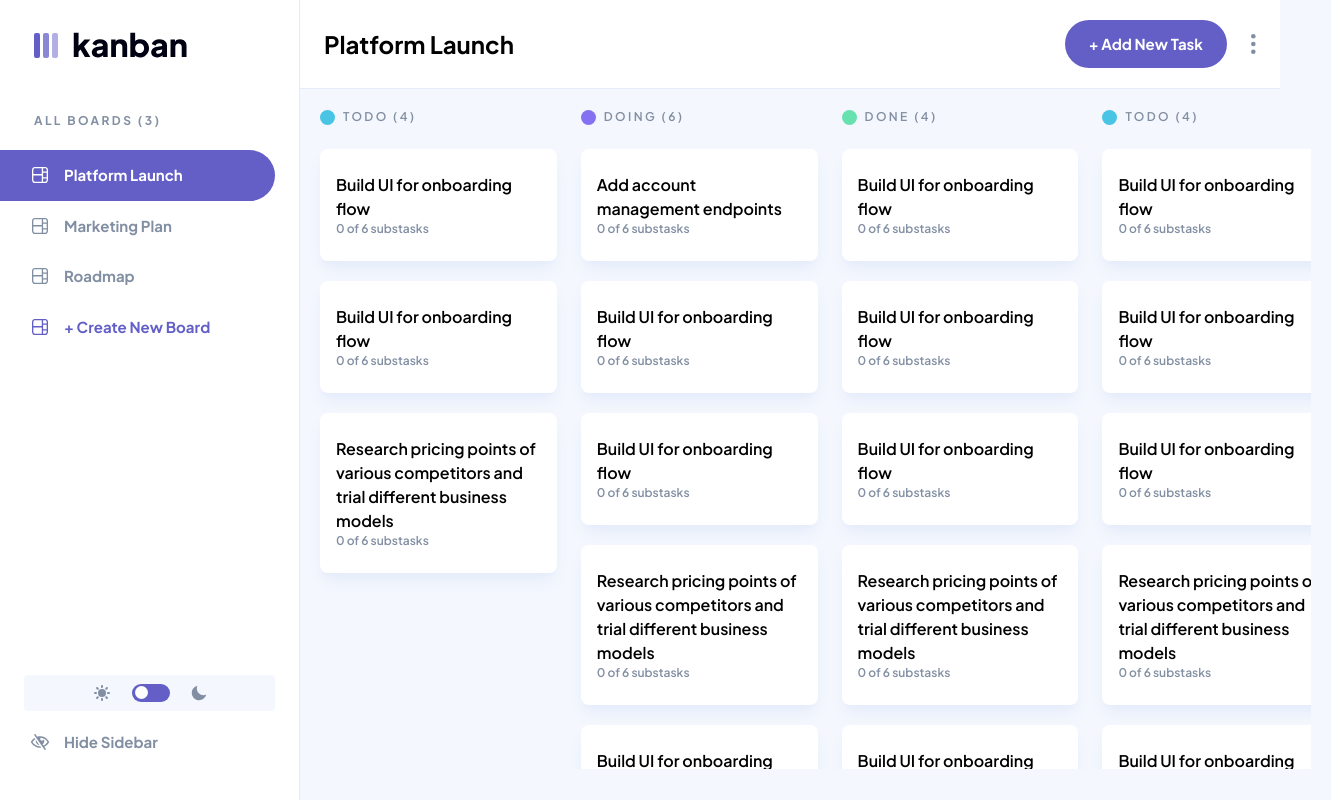
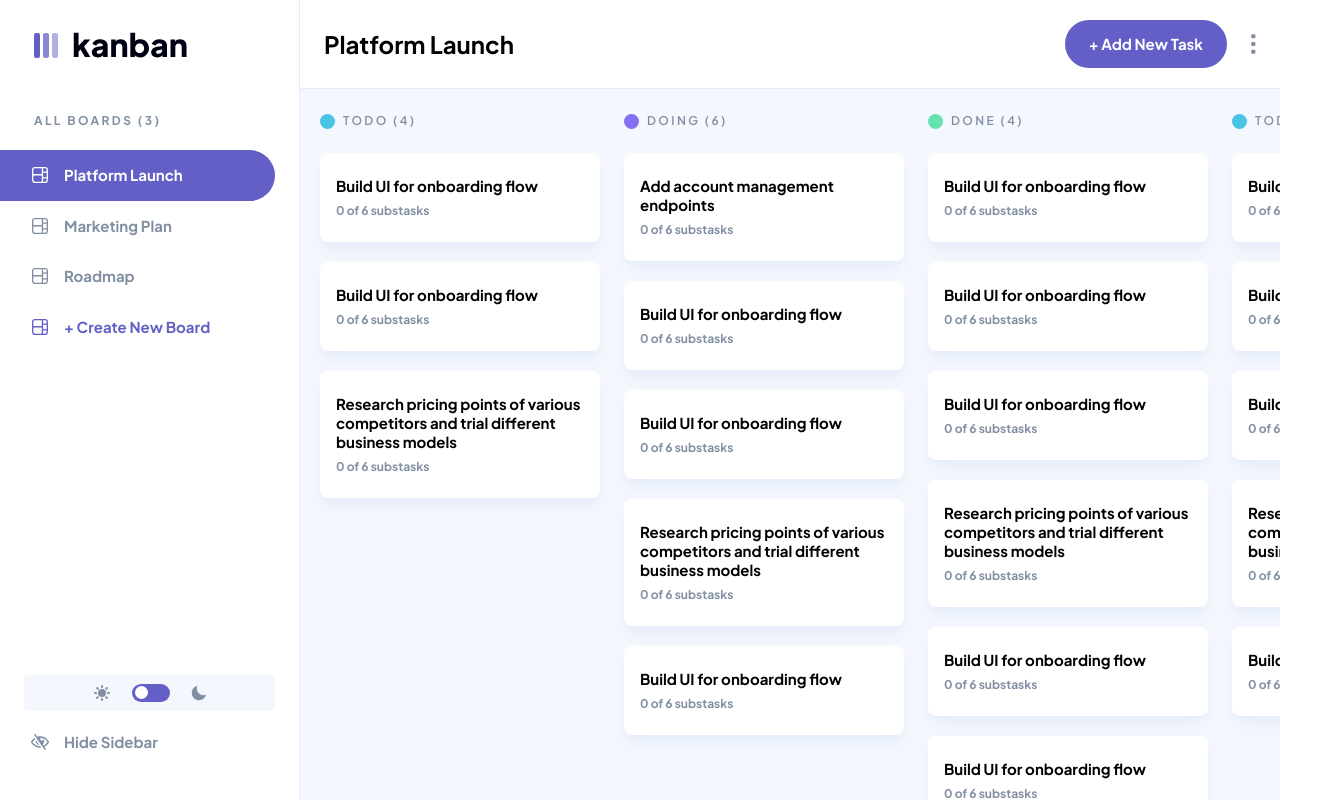
Before and after one commit to LaxAce/manage-wise, a Next.js app: page / in a window 1280 px wide. Shown: the whole page, 1331 px wide, since content can reach past the window. Built offline with nearby package versions, Linux system fonts and the light colour scheme.

Commit message:
UI | Implement taskboard

```diff
--- a/app/page.tsx
+++ b/app/page.tsx
@@ -1,133 +1,137 @@
+"use client";
+
+import useGeneralStore from "@store/general";
 import { PageLayout } from "@components/layouts";
 
 export default function Home() {
+  const isSideBarOpen = useGeneralStore(state => state.isSideBarOpen);
 
   return (
     <PageLayout>
-      <main className="pt-5 pl-5 overflow-auto h-[85svh] mr-5 sm:w-[63svw] md:w-[79svw]">
+      <main className={`pt-6 pl-5 overflow-auto h-[calc(100svh-65px)] sm:h-[calc(100svh-81px)] md:h-[calc(100svh-89px)] ${isSideBarOpen ? "sm:w-[calc(100svw-250px)] md:w-[calc(100svw-300px)]" : "w-full"}`}>
         <div className="flex gap-6 w-svw">
-          <div className="w-[280px]">
+          <div className="w-[280px] flex-shrink-0">
             <span className="flex items-center mb-6 gap-2 text-xs text-gray-828FA3 tracking-[2.4px] font-semibold"><span className="bg-[#49C4E5] w-[15px] h-[15px] rounded-full" /> TODO (4)</span>
 
-            <div className="py-6 mb-5 bg-white-FFFFFF px-4 rounded-lg shadowx shadow-gray-E4EBFA shadow-lg">
-              <h6 className="font-semibold">Build UI for onboarding flow</h6>
-              <p className="text-xs text-gray-828FA3 font-semibold">0 of 6 substasks</p>
+            <div className="py-[23px] mb-5 bg-white-FFFFFF px-4 rounded-lg shadowx shadow-gray-E4EBFA shadow-lg">
+              <h6 className="text-[15px] leading-[19px]">Build UI for onboarding flow</h6>
+              <p className="text-xs text-gray-828FA3 mt-2">0 of 6 substasks</p>
             </div>
-            <div className="py-6 mb-5 bg-white-FFFFFF px-4 rounded-lg shadowx shadow-gray-E4EBFA shadow-lg">
-              <h6 className="font-semibold">Build UI for onboarding flow</h6>
-              <p className="text-xs text-gray-828FA3 font-semibold">0 of 6 substasks</p>
+            <div className="py-[23px] mb-5 bg-white-FFFFFF px-4 rounded-lg shadowx shadow-gray-E4EBFA shadow-lg">
+              <h6 className="text-[15px] leading-[19px]">Build UI for onboarding flow</h6>
+              <p className="text-xs text-gray-828FA3 mt-2">0 of 6 substasks</p>
             </div>
-            <div className="py-6 mb-5 bg-white-FFFFFF px-4 rounded-lg shadowx shadow-gray-E4EBFA shadow-lg">
-              <h6 className="font-semibold">Research pricing points of various competitors and trial different business models</h6>
-              <p className="text-xs text-gray-828FA3 font-semibold">0 of 6 substasks</p>
+            <div className="py-[23px] mb-5 bg-white-FFFFFF px-4 rounded-lg shadowx shadow-gray-E4EBFA shadow-lg">
+              <h6 className="text-[15px] leading-[19px]">Research pricing points of various competitors and trial different business models</h6>
+              <p className="text-xs text-gray-828FA3 mt-2">0 of 6 substasks</p>
             </div>
           </div>
-          <div className="w-[280px]">
+          <div className="w-[280px] flex-shrink-0">
             <span className="flex items-center mb-6 gap-2 text-xs text-gray-828FA3 tracking-[2.4px] font-semibold"><span className="bg-[#8471F2] w-[15px] h-[15px] rounded-full" /> DOING (6)</span>
 
-            <div className="py-6 mb-5 bg-white-FFFFFF px-4 rounded-lg shadowx shadow-gray-E4EBFA shadow-lg">
-              <h6 className="font-semibold">Add account management endpoints</h6>
-              <p className="text-xs text-gray-828FA3 font-semibold">0 of 6 substasks</p>
+            <div className="py-[23px] mb-5 bg-white-FFFFFF px-4 rounded-lg shadowx shadow-gray-E4EBFA shadow-lg">
+              <h6 className="text-[15px] leading-[19px]">Add account management endpoints</h6>
+              <p className="text-xs text-gray-828FA3 mt-2">0 of 6 substasks</p>
             </div>
-            <div className="py-6 mb-5 bg-white-FFFFFF px-4 rounded-lg shadowx shadow-gray-E4EBFA shadow-lg">
-              <h6 className="font-semibold">Build UI for onboarding flow</h6>
-              <p className="text-xs text-gray-828FA3 font-semibold">0 of 6 substasks</p>
+            <div className="py-[23px] mb-5 bg-white-FFFFFF px-4 rounded-lg shadowx shadow-gray-E4EBFA shadow-lg">
+              <h6 className="text-[15px] leading-[19px]">Build UI for onboarding flow</h6>
+              <p className="text-xs text-gray-828FA3 mt-2">0 of 6 substasks</p>
             </div>
-            <div className="py-6 mb-5 bg-white-FFFFFF px-4 rounded-lg shadowx shadow-gray-E4EBFA shadow-lg">
-              <h6 className="font-semibold">Build UI for onboarding flow</h6>
-              <p className="text-xs text-gray-828FA3 font-semibold">0 of 6 substasks</p>
+            <div className="py-[23px] mb-5 bg-white-FFFFFF px-4 rounded-lg shadowx shadow-gray-E4EBFA shadow-lg">
+              <h6 className="text-[15px] leading-[19px]">Build UI for onboarding flow</h6>
+              <p className="text-xs text-gray-828FA3 mt-2">0 of 6 substasks</p>
             </div>
-            <div className="py-6 mb-5 bg-white-FFFFFF px-4 rounded-lg shadowx shadow-gray-E4EBFA shadow-lg">
-              <h6 className="font-semibold">Research pricing points of various competitors and trial different business models</h6>
-              <p className="text-xs text-gray-828FA3 font-semibold">0 of 6 substasks</p>
+            <div className="py-[23px] mb-5 bg-white-FFFFFF px-4 rounded-lg shadowx shadow-gray-E4EBFA shadow-lg">
+              <h6 className="text-[15px] leading-[19px]">Research pricing points of various competitors and trial different business models</h6>
+              <p className="text-xs text-gray-828FA3 mt-2">0 of 6 substasks</p>
             </div>
-            <div className="py-6 mb-5 bg-white-FFFFFF px-4 rounded-lg shadowx shadow-gray-E4EBFA shadow-lg">
-              <h6 className="font-semibold">Build UI for onboarding flow</h6>
-              <p className="text-xs text-gray-828FA3 font-semibold">0 of 6 substasks</p>
+            <div className="py-[23px] mb-5 bg-white-FFFFFF px-4 rounded-lg shadowx shadow-gray-E4EBFA shadow-lg">
+              <h6 className="text-[15px] leading-[19px]">Build UI for onboarding flow</h6>
+              <p className="text-xs text-gray-828FA3 mt-2">0 of 6 substasks</p>
             </div>
           </div>
-          <div className="w-[280px]">
+          <div className="w-[280px] flex-shrink-0">
             <span className="flex items-center mb-6 gap-2 text-xs text-gray-828FA3 tracking-[2.4px] font-semibold"><span className="bg-[#67E2AE] w-[15px] h-[15px] rounded-full" /> DONE (4)</span>
 
-            <div className="py-6 mb-5 bg-white-FFFFFF px-4 rounded-lg shadowx shadow-gray-E4EBFA shadow-lg">
-              <h6 className="font-semibold">Build UI for onboarding flow</h6>
-              <p className="text-xs text-gray-828FA3 font-semibold">0 of 6 substasks</p>
+            <div className="py-[23px] mb-5 bg-white-FFFFFF px-4 rounded-lg shadowx shadow-gray-E4EBFA shadow-lg">
+              <h6 className="text-[15px] leading-[19px]">Build UI for onboarding flow</h6>
+              <p className="text-xs text-gray-828FA3 mt-2">0 of 6 substasks</p>
             </div>
-            <div className="py-6 mb-5 bg-white-FFFFFF px-4 rounded-lg shadowx shadow-gray-E4EBFA shadow-lg">
-              <h6 className="font-semibold">Build UI for onboarding flow</h6>
-              <p className="text-xs text-gray-828FA3 font-semibold">0 of 6 substasks</p>
+            <div className="py-[23px] mb-5 bg-white-FFFFFF px-4 rounded-lg shadowx shadow-gray-E4EBFA shadow-lg">
+              <h6 className="text-[15px] leading-[19px]">Build UI for onboarding flow</h6>
+              <p className="text-xs text-gray-828FA3 mt-2">0 of 6 substasks</p>
             </div>
-            <div className="py-6 mb-5 bg-white-FFFFFF px-4 rounded-lg shadowx shadow-gray-E4EBFA shadow-lg">
-              <h6 className="font-semibold">Build UI for onboarding flow</h6>
-              <p className="text-xs text-gray-828FA3 font-semibold">0 of 6 substasks</p>
+            <div className="py-[23px] mb-5 bg-white-FFFFFF px-4 rounded-lg shadowx shadow-gray-E4EBFA shadow-lg">
+              <h6 className="text-[15px] leading-[19px]">Build UI for onboarding flow</h6>
+              <p className="text-xs text-gray-828FA3 mt-2">0 of 6 substasks</p>
             </div>
-            <div className="py-6 mb-5 bg-white-FFFFFF px-4 rounded-lg shadowx shadow-gray-E4EBFA shadow-lg">
-              <h6 className="font-semibold">Research pricing points of various competitors and trial different business models</h6>
-              <p className="text-xs text-gray-828FA3 font-semibold">0 of 6 substasks</p>
+            <div className="py-[23px] mb-5 bg-white-FFFFFF px-4 rounded-lg shadowx shadow-gray-E4EBFA shadow-lg">
+              <h6 className="text-[15px] leading-[19px]">Research pricing points of various competitors and trial different business models</h6>
+              <p className="text-xs text-gray-828FA3 mt-2">0 of 6 substasks</p>
             </div>
-            <div className="py-6 mb-5 bg-white-FFFFFF px-4 rounded-lg shadowx shadow-gray-E4EBFA shadow-lg">
-              <h6 className="font-semibold">Build UI for onboarding flow</h6>
-              <p className="text-xs text-gray-828FA3 font-semibold">0 of 6 substasks</p>
+            <div className="py-[23px] mb-5 bg-white-FFFFFF px-4 rounded-lg shadowx shadow-gray-E4EBFA shadow-lg">
+              <h6 className="text-[15px] leading-[19px]">Build UI for onboarding flow</h6>
+              <p className="text-xs text-gray-828FA3 mt-2">0 of 6 substasks</p>
             </div>
-            <div className="py-6 mb-5 bg-white-FFFFFF px-4 rounded-lg shadowx shadow-gray-E4EBFA shadow-lg">
-              <h6 className="font-semibold">Build UI for onboarding flow</h6>
-              <p className="text-xs text-gray-828FA3 font-semibold">0 of 6 substasks</p>
+            <div className="py-[23px] mb-5 bg-white-FFFFFF px-4 rounded-lg shadowx shadow-gray-E4EBFA shadow-lg">
+              <h6 className="text-[15px] leading-[19px]">Build UI for onboarding flow</h6>
+              <p className="text-xs text-gray-828FA3 mt-2">0 of 6 substasks</p>
             </div>
-            <div className="py-6 mb-5 bg-white-FFFFFF px-4 rounded-lg shadowx shadow-gray-E4EBFA shadow-lg">
-              <h6 className="font-semibold">Build UI for onboarding flow</h6>
-              <p className="text-xs text-gray-828FA3 font-semibold">0 of 6 substasks</p>
+            <div className="py-[23px] mb-5 bg-white-FFFFFF px-4 rounded-lg shadowx shadow-gray-E4EBFA shadow-lg">
+              <h6 className="text-[15px] leading-[19px]">Build UI for onboarding flow</h6>
+              <p className="text-xs text-gray-828FA3 mt-2">0 of 6 substasks</p>
             </div>
-            <div className="py-6 mb-5 bg-white-FFFFFF px-4 rounded-lg shadowx shadow-gray-E4EBFA shadow-lg">
-              <h6 className="font-semibold">Build UI for onboarding flow</h6>
-              <p className="text-xs text-gray-828FA3 font-semibold">0 of 6 substasks</p>
+            <div className="py-[23px] mb-5 bg-white-FFFFFF px-4 rounded-lg shadowx shadow-gray-E4EBFA shadow-lg">
+              <h6 className="text-[15px] leading-[19px]">Build UI for onboarding flow</h6>
+              <p className="text-xs text-gray-828FA3 mt-2">0 of 6 substasks</p>
             </div>
           </div>
-          <div className="w-[280px]">
+          <div className="w-[280px] flex-shrink-0">
             <span className="flex items-center mb-6 gap-2 text-xs text-gray-828FA3 tracking-[2.4px] font-semibold"><span className="bg-[#49C4E5] w-[15px] h-[15px] rounded-full" /> TODO (4)</span>
 
-            <div className="py-6 mb-5 bg-white-FFFFFF px-4 rounded-lg shadowx shadow-gray-E4EBFA shadow-lg">
-              <h6 className="font-semibold">Build UI for onboarding flow</h6>
-              <p className="text-xs text-gray-828FA3 font-semibold">0 of 6 substasks</p>
+            <div className="py-[23px] mb-5 bg-white-FFFFFF px-4 rounded-lg shadowx shadow-gray-E4EBFA shadow-lg">
+              <h6 className="text-[15px] leading-[19px]">Build UI for onboarding flow</h6>
+              <p className="text-xs text-gray-828FA3 mt-2">0 of 6 substasks</p>
             </div>
-            <div className="py-6 mb-5 bg-white-FFFFFF px-4 rounded-lg shadowx shadow-gray-E4EBFA shadow-lg">
-              <h6 className="font-semibold">Build UI for onboarding flow</h6>
-              <p className="text-xs text-gray-828FA3 font-semibold">0 of 6 substasks</p>
+            <div className="py-[23px] mb-5 bg-white-FFFFFF px-4 rounded-lg shadowx shadow-gray-E4EBFA shadow-lg">
+              <h6 className="text-[15px] leading-[19px]">Build UI for onboarding flow</h6>
+              <p className="text-xs text-gray-828FA3 mt-2">0 of 6 substasks</p>
             </div>
-            <div className="py-6 mb-5 bg-white-FFFFFF px-4 rounded-lg shadowx shadow-gray-E4EBFA shadow-lg">
-              <h6 className="font-semibold">Build UI for onboarding flow</h6>
-              <p className="text-xs text-gray-828FA3 font-semibold">0 of 6 substasks</p>
+            <div className="py-[23px] mb-5 bg-white-FFFFFF px-4 rounded-lg shadowx shadow-gray-E4EBFA shadow-lg">
+              <h6 className="text-[15px] leading-[19px]">Build UI for onboarding flow</h6>
+              <p className="text-xs text-gray-828FA3 mt-2">0 of 6 substasks</p>
             </div>
-            <div className="py-6 mb-5 bg-white-FFFFFF px-4 rounded-lg shadowx shadow-gray-E4EBFA shadow-lg">
-              <h6 className="font-semibold">Research pricing points of various competitors and trial different business models</h6>
-              <p className="text-xs text-gray-828FA3 font-semibold">0 of 6 substasks</p>
+            <div className="py-[23px] mb-5 bg-white-FFFFFF px-4 rounded-lg shadowx shadow-gray-E4EBFA shadow-lg">
+              <h6 className="text-[15px] leading-[19px]">Research pricing points of various competitors and trial different business models</h6>
+              <p className="text-xs text-gray-828FA3 mt-2">0 of 6 substasks</p>
             </div>
-            <div className="py-6 mb-5 bg-white-FFFFFF px-4 rounded-lg shadowx shadow-gray-E4EBFA shadow-lg">
-              <h6 className="font-semibold">Build UI for onboarding flow</h6>
-              <p className="text-xs text-gray-828FA3 font-semibold">0 of 6 substasks</p>
+            <div className="py-[23px] mb-5 bg-white-FFFFFF px-4 rounded-lg shadowx shadow-gray-E4EBFA shadow-lg">
+              <h6 className="text-[15px] leading-[19px]">Build UI for onboarding flow</h6>
+              <p className="text-xs text-gray-828FA3 mt-2">0 of 6 substasks</p>
             </div>
           </div>
-          <div className="w-[280px]">
+          <div className="w-[280px] flex-shrink-0">
             <span className="flex items-center mb-6 gap-2 text-xs text-gray-828FA3 tracking-[2.4px] font-semibold"><span className="bg-[#49C4E5] w-[15px] h-[15px] rounded-full" /> TODO (4)</span>
 
-            <div className="py-6 mb-5 bg-white-FFFFFF px-4 rounded-lg shadowx shadow-gray-E4EBFA shadow-lg">
-              <h6 className="font-semibold">Build UI for onboarding flow</h6>
-              <p className="text-xs text-gray-828FA3 font-semibold">0 of 6 substasks</p>
+            <div className="py-[23px] mb-5 bg-white-FFFFFF px-4 rounded-lg shadowx shadow-gray-E4EBFA shadow-lg">
+              <h6 className="text-[15px] leading-[19px]">Build UI for onboarding flow</h6>
+              <p className="text-xs text-gray-828FA3 mt-2">0 of 6 substasks</p>
             </div>
-            <div className="py-6 mb-5 bg-white-FFFFFF px-4 rounded-lg shadowx shadow-gray-E4EBFA shadow-lg">
-              <h6 className="font-semibold">Build UI for onboarding flow</h6>
-              <p className="text-xs text-gray-828FA3 font-semibold">0 of 6 substasks</p>
+            <div className="py-[23px] mb-5 bg-white-FFFFFF px-4 rounded-lg shadowx shadow-gray-E4EBFA shadow-lg">
+              <h6 className="text-[15px] leading-[19px]">Build UI for onboarding flow</h6>
+              <p className="text-xs text-gray-828FA3 mt-2">0 of 6 substasks</p>
             </div>
-            <div className="py-6 mb-5 bg-white-FFFFFF px-4 rounded-lg shadowx shadow-gray-E4EBFA shadow-lg">
-              <h6 className="font-semibold">Build UI for onboarding flow</h6>
-              <p className="text-xs text-gray-828FA3 font-semibold">0 of 6 substasks</p>
+            <div className="py-[23px] mb-5 bg-white-FFFFFF px-4 rounded-lg shadowx shadow-gray-E4EBFA shadow-lg">
+              <h6 className="text-[15px] leading-[19px]">Build UI for onboarding flow</h6>
+              <p className="text-xs text-gray-828FA3 mt-2">0 of 6 substasks</p>
             </div>
-            <div className="py-6 mb-5 bg-white-FFFFFF px-4 rounded-lg shadowx shadow-gray-E4EBFA shadow-lg">
-              <h6 className="font-semibold">Research pricing points of various competitors and trial different business models</h6>
-              <p className="text-xs text-gray-828FA3 font-semibold">0 of 6 substasks</p>
+            <div className="py-[23px] mb-5 bg-white-FFFFFF px-4 rounded-lg shadowx shadow-gray-E4EBFA shadow-lg">
+              <h6 className="text-[15px] leading-[19px]">Research pricing points of various competitors and trial different business models</h6>
+              <p className="text-xs text-gray-828FA3 mt-2">0 of 6 substasks</p>
             </div>
-            <div className="py-6 mb-5 bg-white-FFFFFF px-4 rounded-lg shadowx shadow-gray-E4EBFA shadow-lg">
-              <h6 className="font-semibold">Build UI for onboarding flow</h6>
-              <p className="text-xs text-gray-828FA3 font-semibold">0 of 6 substasks</p>
+            <div className="py-[23px] mb-5 bg-white-FFFFFF px-4 rounded-lg shadowx shadow-gray-E4EBFA shadow-lg">
+              <h6 className="text-[15px] leading-[19px]">Build UI for onboarding flow</h6>
+              <p className="text-xs text-gray-828FA3 mt-2">0 of 6 substasks</p>
             </div>
           </div>
         </div>
--- a/tailwind.config.ts
+++ b/tailwind.config.ts
@@ -9,7 +9,6 @@ const config: Config = {
   ],
   theme: {
     extend: {
-    },
       colors: {
         violet: {
           "635FC7": "#635FC7",
@@ -33,7 +32,8 @@ const config: Config = {
           "EA5555": "#EA5555",
           "FF9898": "#FF9898",
         }
-    },
+      }
+    }
   },
   plugins: [],
 };
```
Lines whose indentation alone changed are shown as unchanged.
